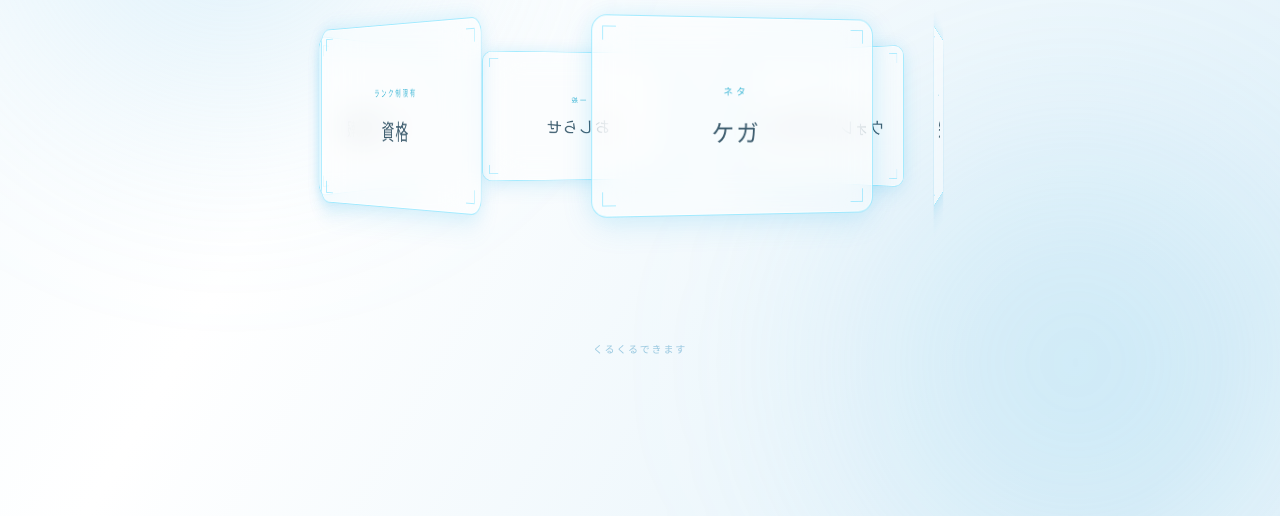
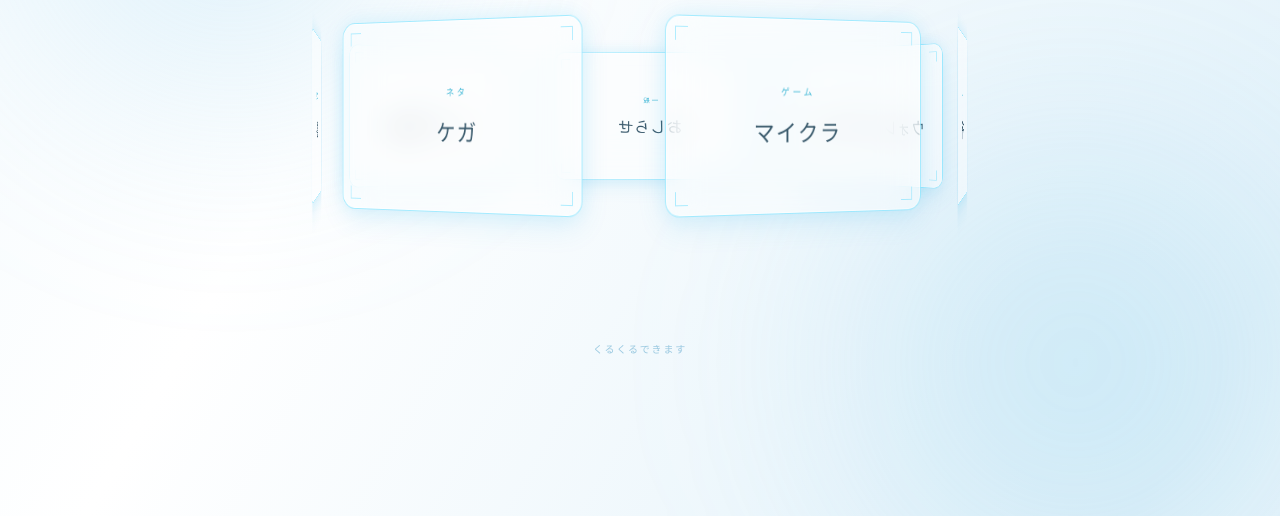
Before and after one commit to RiverTeacher/ryuheisudo, a plain HTML site: page index.html in a window 1280 px wide. Shown: the part 284-800 px from the top of the page. Drawn offline with Linux system fonts and the light colour scheme; a web font is replaced by a local one.

Commit message:
index.html: トップのリングに「マイクラ」パネルを追加
- リンク先: https://local-marian-riverteacher-240037d8.apps.mistral.run/
- 外部リンクのため別タブで開く (target=_blank, rel=noopener noreferrer)

```diff
--- a/index.html
+++ b/index.html
@@ -467,6 +467,14 @@
         <span class="panel-category">ネタ</span>
         <span class="panel-title">ケガ</span>
       </a>
+      <a href="https://local-marian-riverteacher-240037d8.apps.mistral.run/" class="panel" target="_blank" rel="noopener noreferrer">
+        <span class="bracket bracket-tl"></span>
+        <span class="bracket bracket-tr"></span>
+        <span class="bracket bracket-bl"></span>
+        <span class="bracket bracket-br"></span>
+        <span class="panel-category">ゲーム</span>
+        <span class="panel-title">マイクラ</span>
+      </a>
     </div>
     <span class="hint">くるくるできます</span>
   </main>
```
